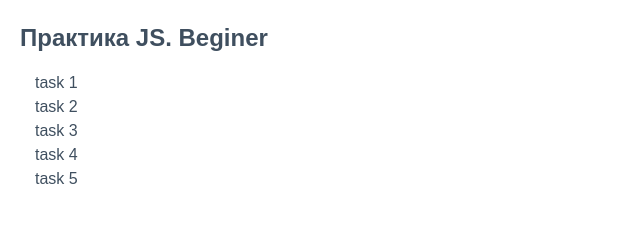
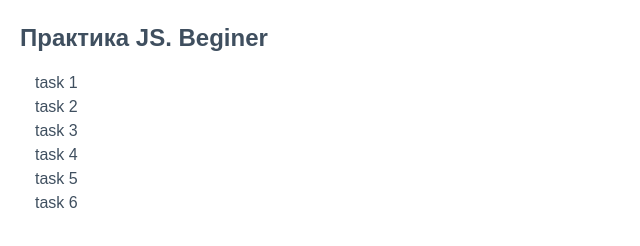
Before and after one commit to Vasilievkosta/nixTasks, a plain HTML site: page index.html in a window 1280 px wide. Shown: the full height of the page, 0-640 px from the left. Drawn offline with Linux system fonts and the light colour scheme.

Commit message:
add task_6

```diff
--- a/index.html
+++ b/index.html
@@ -15,6 +15,7 @@
 		<li><a class="task__link" href="tasksJSBeginer/html/task_3.html">task 3</a></li>
 		<li><a class="task__link" href="tasksJSBeginer/html/task_4.html">task 4</a></li>
 		<li><a class="task__link" href="tasksJSBeginer/html/task_5.html">task 5</a></li>
+		<li><a class="task__link" href="tasksJSBeginer/html/task_6.html">task 6</a></li>
 	</ul>
 	</section>
 
```
